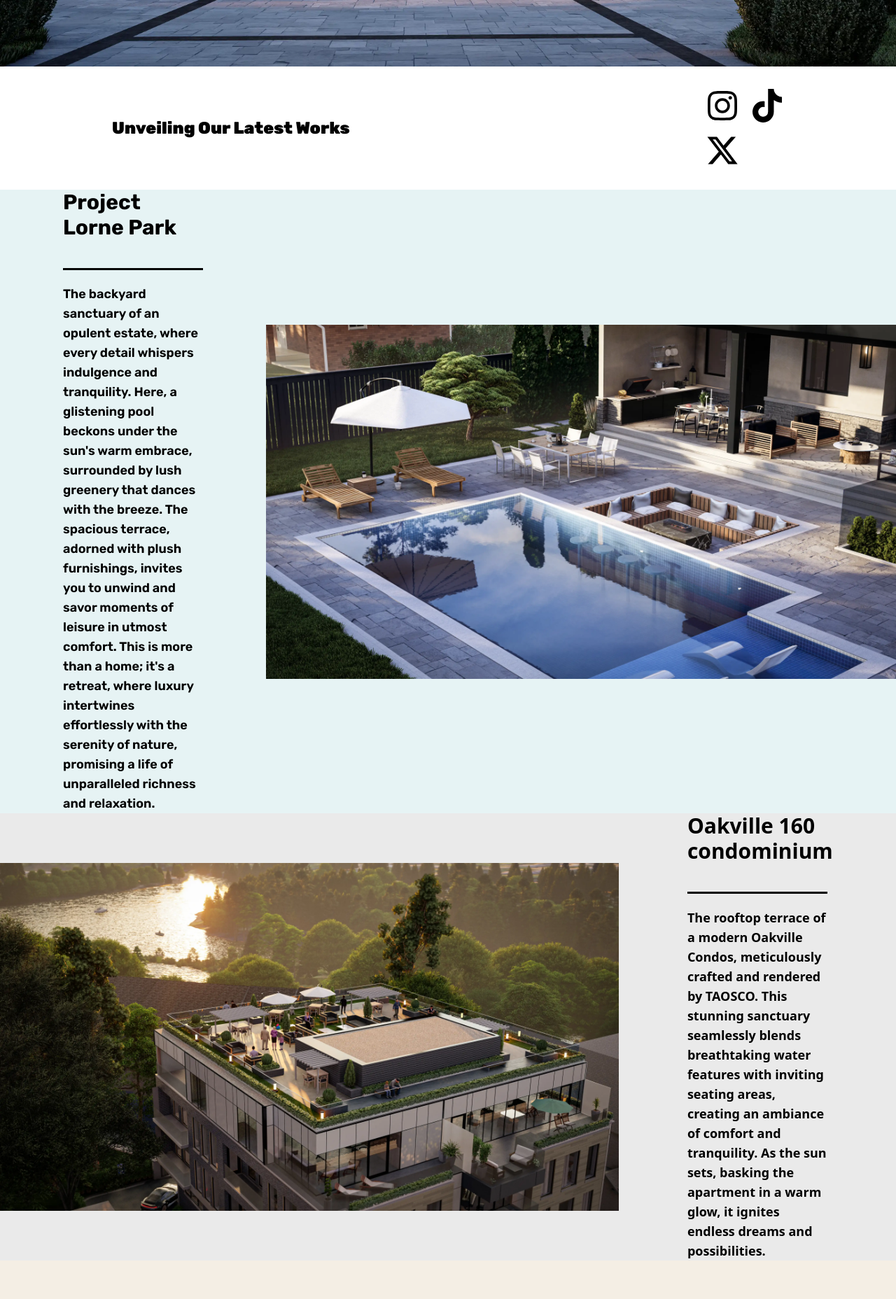
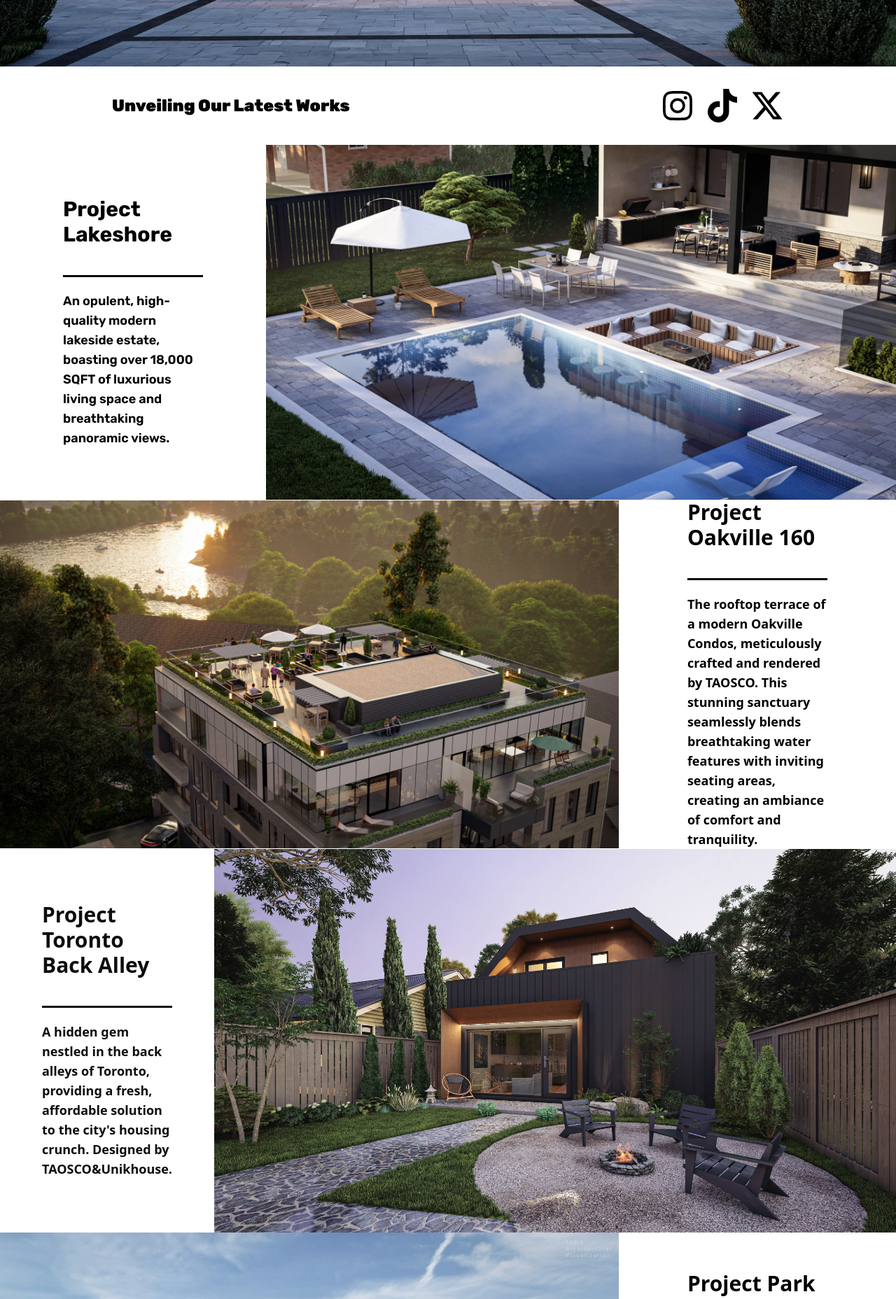
Before and after one commit to QuanZzz/taos-profolio, a Next.js app: page / in a window 1280 px wide. Shown: the part 800-2656 px from the top of the page at 70% size. Built offline with nearby package versions, Linux system fonts and the light colour scheme.

Commit message:
gallery section, meta title, projects copy change

```diff
--- a/src/components/GallerySection.js
+++ b/src/components/GallerySection.js
@@ -9,7 +9,7 @@ export const GallerySection = ({ projects }) => {
   return (
     <div className="flex flex-col items-center md:items-start font-rubik">
       <Typography className="px-40 py-16 text-lg md:text-2xl font-bold md:pr-32 md:font-black">
-        Visualization Projects
+        Projects
       </Typography>
       {/* Mobile view */}
       <div className="block md:hidden">
--- a/src/components/HighlightSection.js
+++ b/src/components/HighlightSection.js
@@ -2,27 +2,21 @@ import { Typography } from "./Typography";
 
 export const HightlightSection = () => (
   <>
-    <div className="flex flex-col md:flex-row items-center bg-[#e6f3f4] md:pl-10 font-rubik">
+    <div className="flex flex-col md:flex-row items-center bg-white md:pl-10 font-rubik">
       <div className="py-16 md:py-0 w-full md:w-3/12 min-w-[300px] md:max-w-[400px] md:px-5 flex flex-col md:items-center">
         <Typography
           bold={true}
           className="mx-16 md:mx-0 text-3xl md:max-w-[200px] md:mx-auto pb-10 md:border-b md:border-b-[3px] md:border-b-black"
         >
-          Project Lorne Park
+          Project Lakeshore
         </Typography>
         <hr className="md:hidden border-2 border-black w-5/12 mx-16" />
         <Typography
           semiBold={true}
           className="text-base md:text-lg px-16 md:px-0 md:max-w-[200px] mx-auto pt-5"
         >
-          The backyard sanctuary of an opulent estate, where every detail
-          whispers indulgence and tranquility. Here, a glistening pool beckons
-          under the sun&apos;s warm embrace, surrounded by lush greenery that
-          dances with the breeze. The spacious terrace, adorned with plush
-          furnishings, invites you to unwind and savor moments of leisure in
-          utmost comfort. This is more than a home; it&apos;s a retreat, where
-          luxury intertwines effortlessly with the serenity of nature, promising
-          a life of unparalleled richness and relaxation.
+          An opulent, high-quality modern lakeside estate, boasting over 18,000
+          SQFT of luxurious living space and breathtaking panoramic views.
         </Typography>
       </div>
       <div className="pt-5 md:pt-0 md:pl-10">
@@ -30,7 +24,7 @@ export const HightlightSection = () => (
       </div>
     </div>
 
-    <div className="flex flex-col md:flex-row md:items-center bg-[#eaeaea] md:pr-10">
+    <div className="flex flex-col md:flex-row md:items-center bg-white md:pr-10">
       <div className="md:pr-10 pb-10 md:pb-0">
         <img src="/images/20.webp" />
       </div>
@@ -39,7 +33,7 @@ export const HightlightSection = () => (
           bold={true}
           className="mx-16 md:mx-0 text-3xl md:max-w-[200px] md:mx-auto pb-10 md:border-b md:border-b-[3px] md:border-b-black"
         >
-          Oakville 160 condominium
+          Project Oakville 160
         </Typography>
         <hr className="md:hidden border-2 border-black w-5/12 mx-16" />
         <Typography
@@ -49,20 +43,19 @@ export const HightlightSection = () => (
           The rooftop terrace of a modern Oakville Condos, meticulously crafted
           and rendered by TAOSCO. This stunning sanctuary seamlessly blends
           breathtaking water features with inviting seating areas, creating an
-          ambiance of comfort and tranquility. As the sun sets, basking the
-          apartment in a warm glow, it ignites endless dreams and possibilities.
+          ambiance of comfort and tranquility.
         </Typography>
       </div>
     </div>
 
     {/* remove opacity if needed */}
-    <div className="flex flex-col md:flex-row items-center bg-[#f4eee3] opacity-95 md:pl-10">
+    <div className="flex flex-col md:flex-row items-center bg-white opacity-95 md:pl-10">
       <div className="py-16 w-full md:w-3/12 min-w-300[px] md:max-w-[400px] md:px-5 flex flex-col md:items-center">
         <Typography
           bold={true}
           className="mx-16 md:mx-0 text-3xl md:max-w-[200px] md:mx-auto pb-10 md:border-b md:border-b-[3px] md:border-b-black"
         >
-          Introducing our latest creation
+          Project Toronto Back Alley
         </Typography>
         <hr className="md:hidden border-2 border-black w-5/12 mx-16" />
         <Typography
@@ -70,11 +63,8 @@ export const HightlightSection = () => (
           className="text-base md:text-lg px-16 md:px-0 md:max-w-[200px] mx-auto pt-5"
         >
           A hidden gem nestled in the back alleys of Toronto, providing a fresh,
-          affordable solution to the city&apos;s housing crunch. Designed by
-          TAOSCO&Unikhouse, this innovative space maintains a high-quality
-          design aesthetic while remaining budget-friendly. Large
-          floor-to-ceiling windows flood the interiors with natural light,
-          creating a bright and inviting atmosphere.
+          affordable solution to the city's housing crunch. Designed by
+          TAOSCO&Unikhouse.
         </Typography>
       </div>
       <div className="pt-5 md:pt-0 md:pl-10">
@@ -82,7 +72,7 @@ export const HightlightSection = () => (
       </div>
     </div>
 
-    <div className="flex flex-col md:flex-row md:items-center bg-[#313b20] md:pr-10">
+    <div className="flex flex-col md:flex-row md:items-center bg-white md:pr-10">
       <div className="md:pr-10 pb-10 md:pb-0">
         <img src="/images/14.webp" />
       </div>
@@ -99,10 +89,8 @@ export const HightlightSection = () => (
           className="text-base md:text-lg px-16 md:px-0 md:max-w-[200px] mx-auto pt-5"
         >
           A timeless blend of modern architecture and natural beauty, where
-          stone and wood intertwine in perfect harmony. This classic
-          mountain-inspired residence captures the hearts of homeowners with its
-          seamless fusion of materials and exquisite craftsmanship, creating a
-          sanctuary that resonates with tranquility and elegance.
+          stone and wood intertwine in perfect harmony. Designed by KEYSTONE
+          HOME X TAOSCO.
         </Typography>
       </div>
     </div>
--- a/src/pages/index.js
+++ b/src/pages/index.js
@@ -5,7 +5,7 @@ import "../app/globals.css";
 import { Header } from "@/components/Header";
 import { IconButton } from "@/components/IconButton";
 import { InstagramIcon, TiktokIcon, TwitterIcon } from "@/components/Icons";
-import { projects } from "@/utils/projects";
+import { MAIN_PROJECTS, projects } from "@/utils/projects";
 import { GallerySection } from "@/components/GallerySection";
 import { INSTAGRAM_LINK, TIKTOK_LINK, TWITTER_LINK } from "@/utils/urls";
 import { HightlightSection } from "@/components/HighlightSection";
@@ -26,8 +26,8 @@ export default function Page() {
     <div>
       <Head>
         <link rel="icon" type="image/x-icon" href={favicon.src} sizes="any" />
-        <title>TAOS ARCHITECTURAL VISUALIZATION</title>
-        <meta name="description" content="TAOS ARCHITECTURAL VISUALIZATION" />
+        <title>TAOS&CO. ARCHITECTURE</title>
+        <meta name="description" content="TAOS&CO. ARCHITECTURE" />
       </Head>
       <Layout>
         <Header />
@@ -35,13 +35,10 @@ export default function Page() {
           <div className="md:px-0 pt-20 md:pt-36 h-full flex flex-col mx-auto items-start text-white">
             <Typography
               semiBold={true}
-              className="mx-8 font-rubik text-3xl md:text-6xl"
+              className="mx-8 font-rubik text-3xl md:text-[44px]"
             >
               Luxury in Detail: Architectural Design and Rendering Excellence
             </Typography>
-            {/* <Typography className="mx-8 font-rubik text-base mt-4 md:text-xl">
-              Jerry Wang
-            </Typography> */}
           </div>
           <div></div>
         </div>
@@ -54,8 +51,7 @@ export default function Page() {
             >
               Unveiling Our Latest Works
             </Typography>
-            <div className="flex mt-8 md:mt-0 flex-row md:flex-col items-start text-black">
-              <div className="flex items-center">
+            <div className="flex mt-8 md:mt-0 flex-row items-start text-black">
               <IconButton
                 id="instagramLink"
                 icon={
@@ -74,11 +70,10 @@ export default function Page() {
                 target="_blank"
                 className="hover:text-blue-500"
               />
-              </div>
               <IconButton
                 id="twitterLink"
                 icon={
-                  <TwitterIcon className="w-12 h-12 mt-2 md:mt-4 md:ml-4 mr-6 md:mr-0" />
+                  <TwitterIcon className="w-12 h-12 mt-2 md:mt-0 md:ml-4 mr-6 md:mr-0" />
                 }
                 onClick={(e) => handleOnClick(e)}
                 target="_blank"
@@ -90,7 +85,7 @@ export default function Page() {
 
         <HightlightSection />
 
-        <GallerySection projects={projects} />
+        <GallerySection projects={MAIN_PROJECTS} />
       </Layout>
     </div>
   );
--- a/src/pages/projects/[id].js
+++ b/src/pages/projects/[id].js
@@ -1,7 +1,7 @@
 import { Layout } from "@/components/Layout";
 import { Header } from "@/components/Header";
 import { useRouter } from "next/router";
-import { projects } from "@/utils/projects";
+import { ALL_PROJECTS } from "@/utils/projects";
 import { Typography } from "@/components/Typography";
 import { GallerySection } from "@/components/GallerySection";
 import Head from "next/head";
@@ -10,7 +10,7 @@ import favicon from "../../../public/favicon.ico";
 export default function Page() {
   const router = useRouter();
   const projectId = router?.query?.id;
-  const project = projects.find((p) => p.id === parseInt(projectId));
+  const project = ALL_PROJECTS.find((p) => p.id === parseInt(projectId));
 
   if (!project) {
     return null;
@@ -26,7 +26,7 @@ export default function Page() {
       <Layout>
         <Header />
 
-        <div className="my-12">
+        <div className="mt-12">
           <div className="px-10 py-8">
             <img src={project.img} />
           </div>
@@ -36,7 +36,7 @@ export default function Page() {
             </Typography>
           </div>
 
-          <GallerySection projects={projects} />
+          <GallerySection projects={ALL_PROJECTS} />
         </div>
       </Layout>
     </div>
--- a/src/utils/projects.js
+++ b/src/utils/projects.js
@@ -1,4 +1,61 @@
-export const projects = [
+export const MAIN_PROJECTS = [
+  {
+    id: 1,
+    img: "/images/1.webp",
+    title: "Residential Mississauga",
+    date: "2023",
+  },
+  {
+    id: 2,
+    img: "/images/2.webp",
+    title: "Residential Mississauga",
+    date: "2023",
+  },
+  {
+    id: 3,
+    img: "/images/3.webp",
+    title: "Residential Mississauga",
+    date: "2023",
+  },
+  {
+    id: 4,
+    img: "/images/4.webp",
+    title: "Laneway House Toronto",
+    date: "2024",
+  },
+  {
+    id: 5,
+    img: "/images/5.webp",
+    title: "Laneway House Toronto",
+    date: "2024",
+  },
+  {
+    id: 6,
+    img: "/images/6.webp",
+    title: "Residential Mississauga",
+    date: "2023",
+  },
+  {
+    id: 7,
+    img: "/images/7.webp",
+    title: "Residential Mississauga",
+    date: "2023",
+  },
+  {
+    id: 8,
+    img: "/images/8.webp",
+    title: "Cottage Muskoka",
+    date: "2023",
+  },
+  {
+    id: 9,
+    img: "/images/9.webp",
+    title: "Condominium Hamilton",
+    date: "2022",
+  },
+];
+
+export const ALL_PROJECTS = [
   {
     id: 1,
     img: "/images/1.webp",
```
Lines whose indentation alone changed are shown as unchanged.
